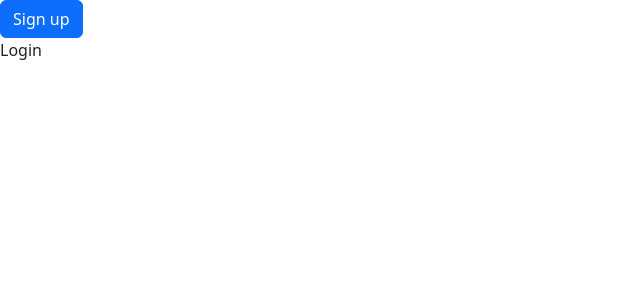
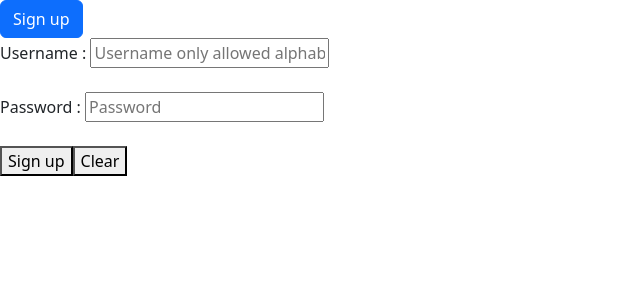
Before and after one commit to creator-works05/SkimBee, a React (Vite) app: page /auth in a window 1280 px wide. Shown: the top 300 px of the page, without its empty margins (0-640 px from the left). Built offline with nearby package versions, Linux system fonts and the light colour scheme; no server answers.

Commit message:
thrd commit everything is good 100226

```diff
--- a/src/Pages/Login.jsx
+++ b/src/Pages/Login.jsx
@@ -1,10 +1,51 @@
-import React from 'react'
+import React, { useEffect,useRef, useState } from 'react'
+import { getUser} from '../ApiServices/usersApi';
+
 
 function Login() {
-  localStorage.setItem("isLogin",true)
+  const [formData,setFormData]=useState({name:"",password:""})
+  const [fetchedUser,setFetchedUser]=useState([])
+  let inputRef=useRef([])
+  localStorage.setItem("isLogin", true)// no need
+  useEffect(()=>{
+        getUser()
+        .then(res=>{console.log(res.data)
+            setFetchedUser(res.data)
+        })
+        .catch(err=>{console.log(err)})
+    },[])
+ function getInput(e){
+  let {name,value}=e.target;
+  setFormData({...formData,[name]:value})
+ }
+function forFocus(e,i){
+  if(e.key==="Enter"){
+    e.preventDefault()
+    const el=inputRef.current[i+1]
+    if(el){
+      el.focus()
+    }
+  }
+}
+function submitLogIn(e){
+    e.preventDefault();
+    fetchedUser.some((user,i)=>{
+      return user.name===formData.name&&user.password===formData.password})
 
+
+
+}
   return (
-    <div>Login</div>
+    <>
+    <form onSubmit={submitLogIn}>
+      <label htmlFor="form-usrnm">Username :</label> <input ref={refOb => inputRef.current[0] = refOb} onKeyDown={(e) => { forFocus(e, 0) }} value={formData.name} onChange={getInput} id="form-usrnm" pattern="[A-Za-z ]+" type="text"
+        name="name" placeholder="Username only allowed alphabets and white spaces" /><br /><br />
+      <label htmlFor="form-password">Password :</label> <input ref={refOb => inputRef.current[1] = refOb} onKeyDown={(e) => { forFocus(e, 1) }} value={formData.password} onChange={getInput} id="form-password" type="text" name="password"
+        placeholder="Password" /><br /><br />
+      <button type="submit">Sign up</button>
+      <button type="reset">Clear</button>
+    </form>
+    </>
   )
 }
 
--- a/src/Pages/Signup.jsx
+++ b/src/Pages/Signup.jsx
@@ -75,10 +75,11 @@ function submitSignup(e){
 
     let id =genUserId(formData.name,15)
     let checkDup=fetchedUser.some((user,i)=>{console.log("chedking prev");
-        return formData.name===user.name&&formData.email===user.email
+        return formData.email===user.email&&formData.password===user.password
     })
     if(checkDup){
-        console.log("match found")
+         setAlertMsg("Similar account already exists, Try login or Have fresh sign up")
+        setPopAlert(true)
         return
     }
     else{
@@ -126,7 +127,9 @@ function submitSignup(e){
 function doClose(){
     setPopAlert(false)
 }
-
+function resetForm(e){
+     setFormData({name:"",email:"",password:"",cpass:""})
+}
 
   return (
     <>
@@ -140,7 +143,7 @@ function doClose(){
         <label htmlFor="form-cpass">Confirm password :</label> <input ref={refOb=>inputRef.current[3]=refOb} onKeyDown={(e)=>{forFocus(e,3)}} value={formData.cpass} onChange={getInput} id="cpass" type="text" name="cpass"
             placeholder="Confirm password" /><br/><br/>
         <button type="submit">Sign up</button>
-        <button  type="reset">Clear</button>
+        <button  type="reset" onClick={resetForm}>Clear</button>
     </form>
     {popAlert&&<div style={{position:"fixed",top:"0",paddingLeft:"10%",paddingRight:"10%",left:"50%",transform:"translateX(-50%)",marginTop:"5px"}} className="alert alert-warning signupAlert" role="alert">
   {alertMsg} <button onClick={doClose} style={{position:"absolute",top:"0",right:"0",border:"0",borderRadius:"4px",background:"rgb(187,200,140)"}}>close</button>
```
